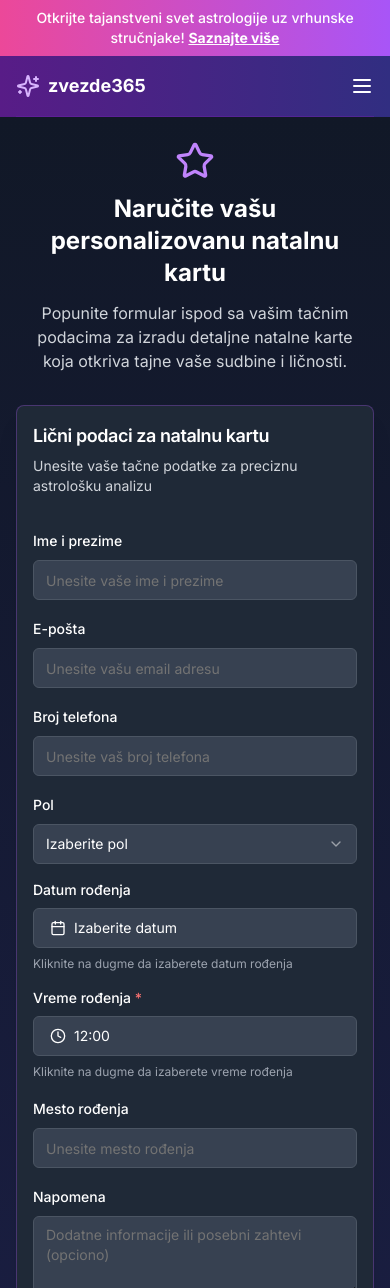
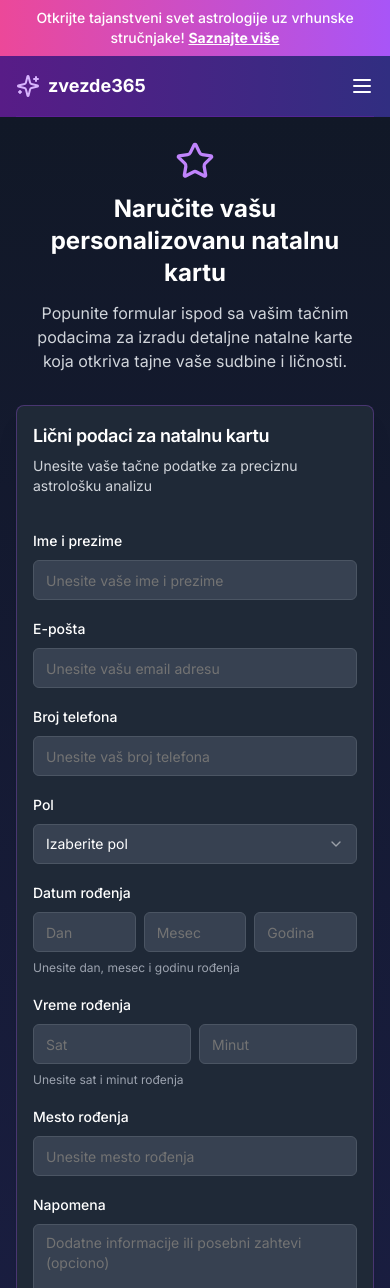
Before and after one commit to PericaGlisa/zvezde-365, a Next.js app: page /natal-chart in a window 390 px wide. Shown: the top 1288 px of the page. Built offline with nearby package versions, Linux system fonts and the light colour scheme.

Commit message:
Added Notes to Form Default Values

```diff
--- a/app/api/send-email/route.ts
+++ b/app/api/send-email/route.ts
@@ -17,21 +17,11 @@ export async function POST(req: Request) {
     // Initialize Resend with API key from environment variable
     const resend = new Resend(process.env.RESEND_API_KEY);
 
-    // Format birth time if it exists
-    const birthTime = formData.birthTime
-      ? `${formData.birthTime.hour}:${formData.birthTime.minute}`
-      : undefined;
+    // Use the already formatted birth time string
+    const birthTime = formData.birthTime || undefined;
 
-    // Format birth date if it exists
-    let birthDateStr = formData.birthDate
-      ? (() => {
-          const date = new Date(formData.birthDate);
-          const day = date.getDate().toString().padStart(2, '0');
-          const month = (date.getMonth() + 1).toString().padStart(2, '0');
-          const year = date.getFullYear();
-          return `${day}.${month}.${year}.`;
-        })()
-      : undefined;
+    // Use the already formatted birth date string
+    const birthDateStr = formData.birthDate || undefined;
 
     // Create email content for natal chart order
     const emailSubject = `Nova narudžbina natalne karte - ${formData.fullName}`;
--- a/app/natal-chart/page.tsx
+++ b/app/natal-chart/page.tsx
@@ -5,13 +5,11 @@ import Link from 'next/link';
 import { zodResolver } from "@hookform/resolvers/zod";
 import { useForm } from "react-hook-form";
 import * as z from "zod";
-import { format } from 'date-fns';
-import { CalendarIcon, Star, CreditCard, Download, Bitcoin, Check, Copy, Clock } from "lucide-react";
+import { Star, CreditCard, Download, Bitcoin, Check, Copy } from "lucide-react";
 import { toPng } from 'html-to-image';
 
 import { cn } from "@/lib/utils";
 import { Button } from "@/components/ui/button";
-import { Calendar } from "@/components/ui/calendar";
 import {
   Form,
   FormControl,
@@ -29,11 +27,6 @@ import {
   SelectValue,
 } from "@/components/ui/select";
 import { Input } from "@/components/ui/input";
-import {
-  Popover,
-  PopoverContent,
-  PopoverTrigger,
-} from "@/components/ui/popover";
 import {
   Card,
   CardContent,
@@ -58,18 +51,46 @@ const formSchema = z.object({
   gender: z.string({
     required_error: "Molimo izaberite pol.",
   }),
-  birthDate: z.date({
-    required_error: "Datum rođenja je obavezan.",
+  birthDay: z.string().min(1, {
+    message: "Dan rođenja je obavezan.",
+  }).refine((val) => {
+    const day = parseInt(val);
+    return day >= 1 && day <= 31;
+  }, {
+    message: "Dan mora biti između 1 i 31.",
   }),
-  birthTime: z.object({
-    hour: z.string({
-      required_error: "Sat rođenja je obavezan.",
+  birthMonth: z.string().min(1, {
+    message: "Mesec rođenja je obavezan.",
+  }).refine((val) => {
+    const month = parseInt(val);
+    return month >= 1 && month <= 12;
+  }, {
+    message: "Mesec mora biti između 1 i 12.",
   }),
-    minute: z.string({
-      required_error: "Minut rođenja je obavezan.",
+  birthYear: z.string().min(4, {
+    message: "Godina rođenja je obavezna.",
+  }).refine((val) => {
+    const year = parseInt(val);
+    const currentYear = new Date().getFullYear();
+    return year >= 1900 && year <= currentYear;
+  }, {
+    message: "Godina mora biti između 1900 i trenutne godine.",
   }),
+  birthHour: z.string().min(1, {
+    message: "Sat rođenja je obavezan.",
+  }).refine((val) => {
+    const hour = parseInt(val);
+    return hour >= 0 && hour <= 23;
   }, {
-    required_error: "Vreme rođenja je obavezno.",
+    message: "Sat mora biti između 0 i 23.",
+  }),
+  birthMinute: z.string().min(1, {
+    message: "Minut rođenja je obavezan.",
+  }).refine((val) => {
+    const minute = parseInt(val);
+    return minute >= 0 && minute <= 59;
+  }, {
+    message: "Minut mora biti između 0 i 59.",
   }),
   birthPlace: z.string().min(2, {
     message: "Mesto rođenja mora imati najmanje 2 karaktera.",
@@ -99,11 +120,10 @@ export default function NatalChartPage() {
       email: "",
       phone: "",
       gender: "",
-      birthTime: {
-        hour: "12",
-        minute: "00",
-      },
+      birthHour: "",
+      birthMinute: "",
       birthPlace: "",
+      notes: "",
     },
   });
 
@@ -116,8 +136,9 @@ export default function NatalChartPage() {
   };
 
   // Format birth time for display
-  const formatBirthTime = (timeObj: { hour: string; minute: string }) => {
-    return `${timeObj.hour}:${timeObj.minute}`;
+  const formatBirthTime = (hour: string, minute: string) => {
+    if (!hour || !minute) return "";
+    return `${hour.padStart(2, '0')}:${minute.padStart(2, '0')}`;
   };
 
   // Function to send form data to email
@@ -140,9 +161,19 @@ export default function NatalChartPage() {
       // Get form values
       const values = form.getValues();
 
+      // Construct formatted birth date from separate fields
+      const birthDateFormatted = `${values.birthDay.padStart(2, '0')}.${values.birthMonth.padStart(2, '0')}.${values.birthYear}.`;
+
+      // Construct formatted birth time from separate fields
+      const birthTimeFormatted = formatBirthTime(values.birthHour, values.birthMinute);
+
       // Prepare the data to send to the API
       const requestData = {
-        formData: values,
+        formData: {
+          ...values,
+          birthDate: birthDateFormatted, // Send formatted date string instead of separate fields
+          birthTime: birthTimeFormatted // Send formatted time string instead of separate fields
+        },
         toEmail: "info@zvezde365.com",
         whatsappNumber: "+381XX123456" // Optional WhatsApp number
       };
@@ -233,11 +264,6 @@ export default function NatalChartPage() {
         console.error('Greška prilikom kopiranja adrese', err);
         toast.error("Greška prilikom kopiranja adrese. Pokušajte ponovo.");
       });
-  };
-
-  // Format date in Yugoslav style (DD.MM.YYYY)
-  const formatYugoslavDate = (date: Date) => {
-    return format(date, "dd.MM.yyyy.");
   };
 
   return (
@@ -355,123 +381,119 @@ export default function NatalChartPage() {
                   />
 
                   {/* Birth Date */}
+                  <div className="space-y-2">
+                    <FormLabel className="text-white text-sm sm:text-base">Datum rođenja</FormLabel>
+                    <div className="grid grid-cols-3 gap-2">
                       <FormField
                         control={form.control}
-                    name="birthDate"
+                        name="birthDay"
                         render={({ field }) => (
-                      <FormItem className="flex flex-col">
-                        <FormLabel className="text-white text-sm sm:text-base">Datum rođenja</FormLabel>
-                        <Popover>
-                          <PopoverTrigger asChild>
-                            <Button
-                              type="button"
-                              variant={"outline"}
-                              className="w-full justify-start text-left font-normal bg-gray-700 border-gray-600 text-white h-10 sm:h-11"
-                            >
-                              <CalendarIcon className="mr-2 h-4 w-4" />
-                              {field.value ? formatYugoslavDate(field.value) : "Izaberite datum"}
-                            </Button>
-                          </PopoverTrigger>
-                          <PopoverContent className="w-auto p-0 bg-gray-700 border-gray-600" align="start">
-                            <Calendar
-                              mode="single"
-                              selected={field.value}
-                              onSelect={field.onChange}
-                              disabled={(date) =>
-                                date > new Date() || date < new Date("1900-01-01")
-                              }
-                              initialFocus
-                              className="bg-gray-700 text-white"
+                          <FormItem>
+                            <FormControl>
+                              <Input
+                                placeholder="Dan"
+                                {...field}
+                                className="bg-gray-700 border-gray-600 text-white text-sm sm:text-base h-10 sm:h-11"
+                                type="number"
+                                min="1"
+                                max="31"
                               />
-                          </PopoverContent>
-                        </Popover>
-                        <FormDescription className="text-gray-400 text-xs sm:text-sm">
-                          Kliknite na dugme da izaberete datum rođenja
-                        </FormDescription>
+                            </FormControl>
                             <FormMessage />
                           </FormItem>
                         )}
                       />
-
-                  {/* Birth Time */}
                       <FormField
                         control={form.control}
-                    name="birthTime"
+                        name="birthMonth"
                         render={({ field }) => (
-                      <FormItem className="flex flex-col">
-                        <FormLabel className="text-white text-sm sm:text-base">Vreme rođenja <span className="text-red-400">*</span></FormLabel>
-                        <Popover>
-                          <PopoverTrigger asChild>
-                            <Button
-                              type="button"
-                              variant={"outline"}
-                              className={cn(
-                                "w-full justify-start text-left font-normal bg-gray-700 border-gray-600 text-white h-10 sm:h-11",
-                                !field.value && "text-gray-400"
-                              )}
-                            >
-                              <Clock className="mr-2 h-4 w-4" />
-                              {field.value ? formatBirthTime(field.value) : "Izaberite vreme"}
-                            </Button>
-                          </PopoverTrigger>
-                          <PopoverContent className="w-auto p-4 bg-gray-700 border-gray-600" align="start">
-                            <div className="grid gap-4">
-                              <div className="grid grid-cols-2 gap-2">
-                                <div className="flex flex-col">
-                                  <FormLabel className="text-xs text-gray-400 mb-1">Sat</FormLabel>
-                                  <Select
-                                    value={form.watch("birthTime.hour")}
-                                    onValueChange={(value) => form.setValue("birthTime.hour", value)}
-                                  >
-                                    <SelectTrigger className="bg-gray-800 border-gray-600 text-white">
-                                      <SelectValue />
-                                    </SelectTrigger>
-                                    <SelectContent className="bg-gray-800 border-gray-600">
-                                      {Array.from({ length: 24 }, (_, i) => i).map((hour) => (
-                                        <SelectItem
-                                          key={hour}
-                                          value={String(hour).padStart(2, '0')}
-                                          className="text-white"
-                                        >
-                                          {String(hour).padStart(2, '0')}
-                                        </SelectItem>
-                                      ))}
-                                    </SelectContent>
-                                  </Select>
-                                </div>
-                                <div className="flex flex-col">
-                                  <FormLabel className="text-xs text-gray-400 mb-1">Minut</FormLabel>
-                                  <Select
-                                    value={form.watch("birthTime.minute")}
-                                    onValueChange={(value) => form.setValue("birthTime.minute", value)}
-                                  >
-                                    <SelectTrigger className="bg-gray-800 border-gray-600 text-white">
-                                      <SelectValue />
-                                    </SelectTrigger>
-                                    <SelectContent className="bg-gray-800 border-gray-600">
-                                      {Array.from({ length: 12 }, (_, i) => i * 5).map((minute) => (
-                                        <SelectItem
-                                          key={minute}
-                                          value={minute.toString().padStart(2, '0')}
-                                          className="text-white"
-                                        >
-                                          {minute.toString().padStart(2, '0')}
-                                        </SelectItem>
-                                      ))}
-                                    </SelectContent>
-                                  </Select>
-                                </div>
-                              </div>
-                            </div>
-                          </PopoverContent>
-                        </Popover>
-                        <FormDescription className="text-gray-400 text-xs sm:text-sm">
-                          Kliknite na dugme da izaberete vreme rođenja
-                        </FormDescription>
+                          <FormItem>
+                            <FormControl>
+                              <Input
+                                placeholder="Mesec"
+                                {...field}
+                                className="bg-gray-700 border-gray-600 text-white text-sm sm:text-base h-10 sm:h-11"
+                                type="number"
+                                min="1"
+                                max="12"
+                              />
+                            </FormControl>
                             <FormMessage />
                           </FormItem>
                         )}
                       />
+                      <FormField
+                        control={form.control}
+                        name="birthYear"
+                        render={({ field }) => (
+                          <FormItem>
+                            <FormControl>
+                              <Input
+                                placeholder="Godina"
+                                {...field}
+                                className="bg-gray-700 border-gray-600 text-white text-sm sm:text-base h-10 sm:h-11"
+                                type="number"
+                                min="1900"
+                                max={new Date().getFullYear()}
+                              />
+                            </FormControl>
+                            <FormMessage />
+                          </FormItem>
+                        )}
+                      />
+                    </div>
+                    <FormDescription className="text-gray-400 text-xs sm:text-sm">
+                      Unesite dan, mesec i godinu rođenja
+                    </FormDescription>
+                  </div>
+
+                  {/* Birth Time */}
+                  <div className="space-y-2">
+                    <FormLabel className="text-white text-sm sm:text-base">Vreme rođenja</FormLabel>
+                    <div className="grid grid-cols-2 gap-2">
+                      <FormField
+                        control={form.control}
+                        name="birthHour"
+                        render={({ field }) => (
+                          <FormItem>
+                            <FormControl>
+                              <Input
+                                placeholder="Sat"
+                                {...field}
+                                className="bg-gray-700 border-gray-600 text-white text-sm sm:text-base h-10 sm:h-11"
+                                type="number"
+                                min="0"
+                                max="23"
+                              />
+                            </FormControl>
+                            <FormMessage />
+                          </FormItem>
+                        )}
+                      />
+                      <FormField
+                        control={form.control}
+                        name="birthMinute"
+                        render={({ field }) => (
+                          <FormItem>
+                            <FormControl>
+                              <Input
+                                placeholder="Minut"
+                                {...field}
+                                className="bg-gray-700 border-gray-600 text-white text-sm sm:text-base h-10 sm:h-11"
+                                type="number"
+                                min="0"
+                                max="59"
+                              />
+                            </FormControl>
+                            <FormMessage />
+                          </FormItem>
+                        )}
+                      />
+                    </div>
+                    <FormDescription className="text-gray-400 text-xs sm:text-sm">
+                      Unesite sat i minut rođenja
+                    </FormDescription>
+                  </div>
 
                   {/* Birth Place */}
                   <FormField
```
Lines whose indentation alone changed are shown as unchanged.
